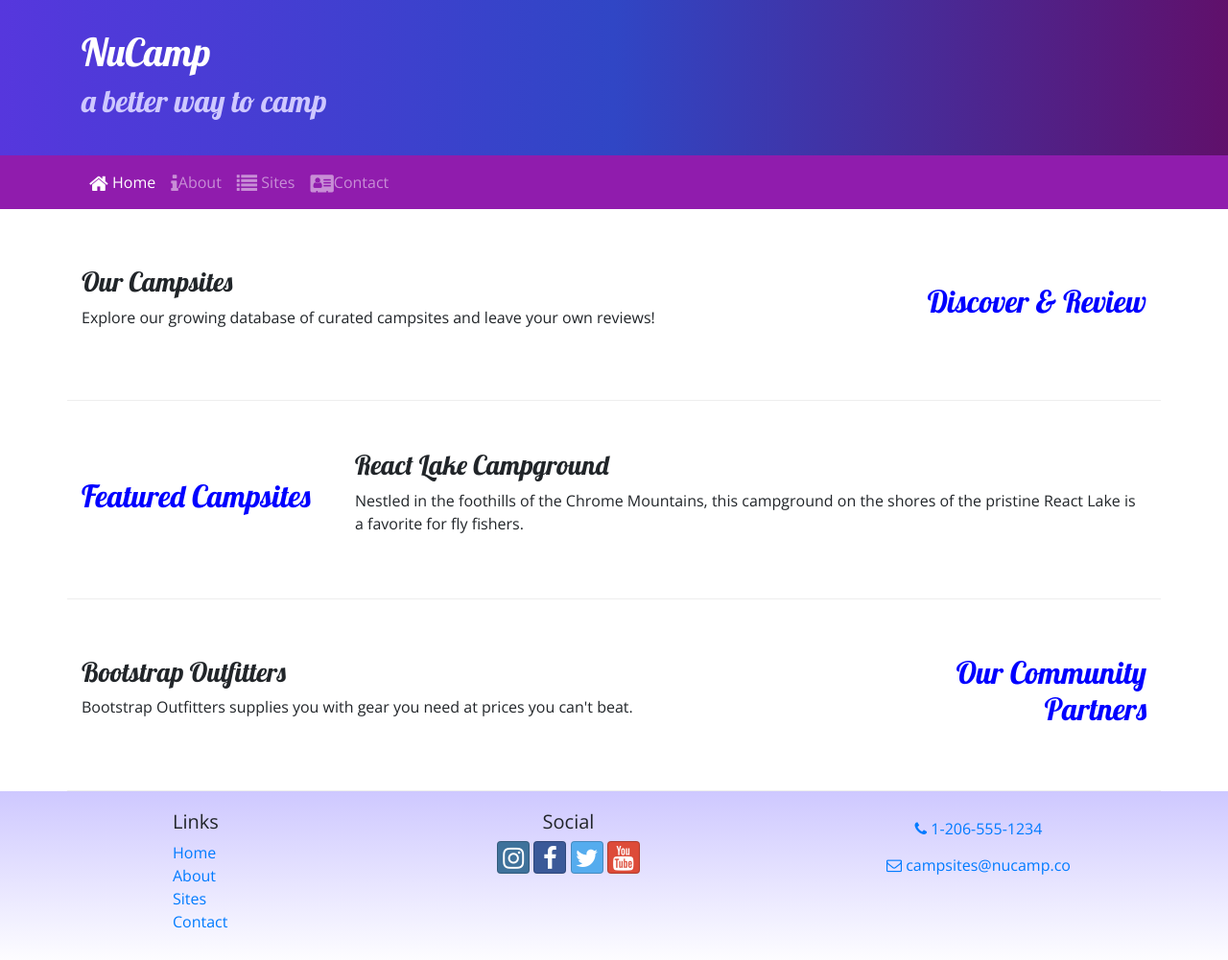
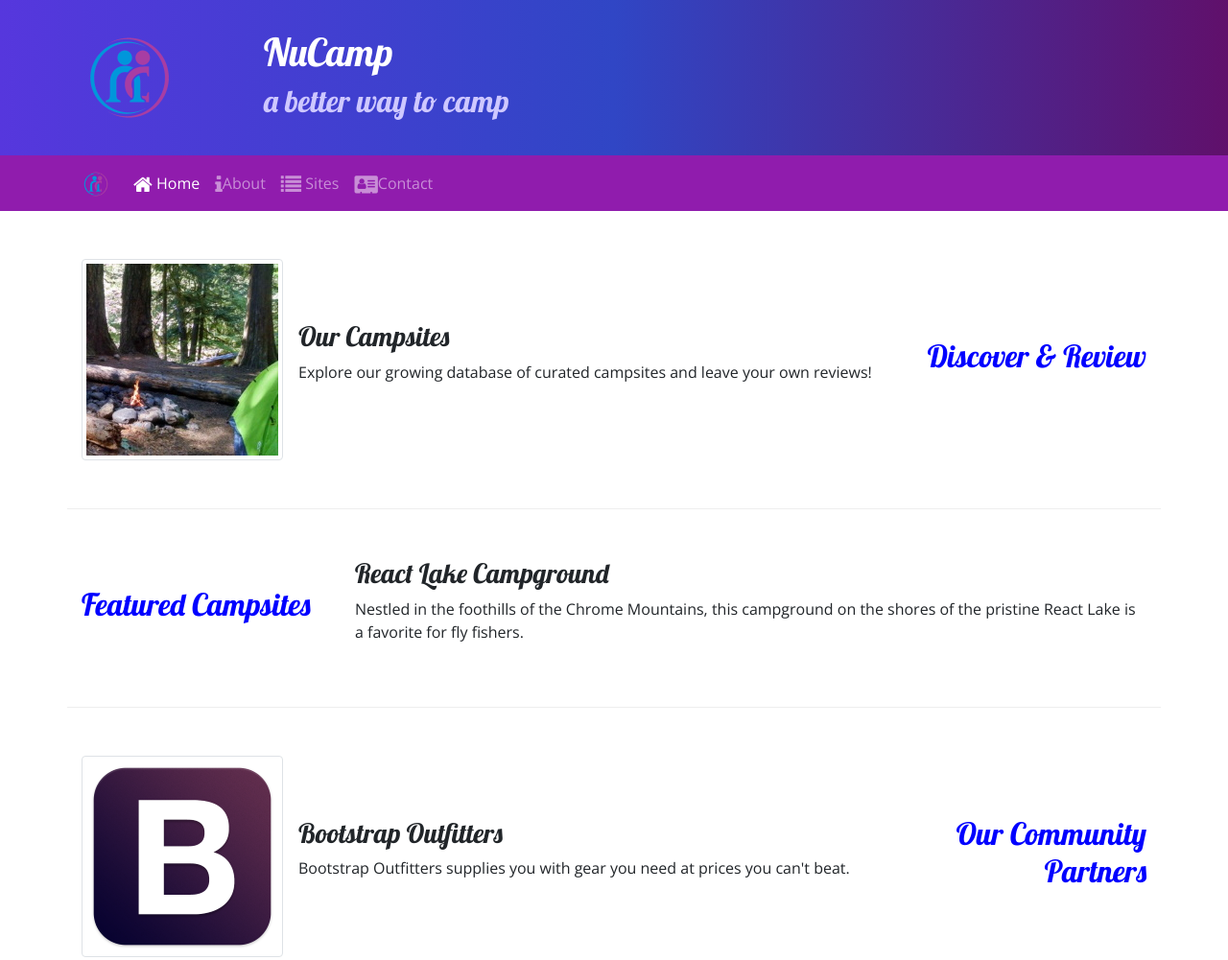
Before and after one commit to ora97/nucampsite, a website: page index.html in a window 1280 px wide. Shown: the top 1001 px of the page at 96% size. Drawn offline with nearby package versions, Linux system fonts and the light colour scheme.

Commit message:
Images and Media

```diff
--- a/index.html
+++ b/index.html
@@ -23,6 +23,9 @@
     <header class="jumbotron jumbotron-fluid">
         <div class="container">
             <div class="row">
+                <div class="col-4 col-sm-3 col-md-2 align-self-center">
+                    <img src="img/logo.png" class="img-fluid">
+                </div>
                 <div class="col">
                     <h1>NuCamp</h1>
                     <h2>a better way to camp</h2>
@@ -33,16 +36,19 @@
 
     <nav class="navbar navbar-expand-sm navbar-dark sticky-top">
         <div class="container">
-            <button class="navbar-toggler ml-auto" type="button" data-toggle="collapse" data-target="#nucampNavbar">
+            <a href="#" class="navbar-brand"><img src="img/logo.png" height="30" width="30"></a>
+            <button class="navbar-toggler" type="button" data-toggle="collapse" data-target="#nucampNavbar">
                 <span class="navbar-toggler-icon"></span>
             </button>
             <div class="collapse navbar-collapse" id="nucampNavbar">
                 <ul class="navbar-nav">
                     <li class="nav-item active"><a class="nav-link" href="#"><i class="fa fa-home fa-lg"></i> Home</a>
                     </li>
-                    <li class="nav-item"><a class="nav-link" href="aboutus.html"><i class="fa fa-info fa-lg"></i>About</a></li>
+                    <li class="nav-item"><a class="nav-link" href="aboutus.html"><i
+                                class="fa fa-info fa-lg"></i>About</a></li>
                     <li class="nav-item"><a class="nav-link" href="#"><i class="fa fa-list fa-lg"></i> Sites</a></li>
-                    <li class="nav-item"><a class="nav-link" href="contactus.html"><i class="fa fa-address-card fa-lg"></i>Contact</a></li>
+                    <li class="nav-item"><a class="nav-link" href="contactus.html"><i
+                                class="fa fa-address-card fa-lg"></i>Contact</a></li>
                 </ul>
             </div>
         </div>
@@ -54,9 +60,16 @@
                 <h2 class="text-sm-right">Discover & Review</h2>
             </div>
             <div class="col">
+                <div class="media">
+                    <img class="d-flex mr-3 img-thumbnail" src="img/breadcrumb-trail-thumb.jpg"
+                        alt="Breadcrumb Trail thumbnail">
+                    <div class="media-body align-self-center">
                         <h3>Our Campsites</h3>
-                <p class="d-none d-sm-block">Explore our growing database of curated campsites and leave your own
+                        <p class="d-none d-sm-block">Explore our growing database of curated campsites and leave your
+                            own
                             reviews!</p>
+                    </div>
+                </div>
             </div>
         </div>
 
@@ -76,9 +89,14 @@
                 <h2 class="text-sm-right">Our Community Partners</h2>
             </div>
             <div class="col">
+                <div class="media">
+                    <img class="d-flex mr-3 img-thumbnail" src="img/bootstrap-thumb.png" alt="Bootstrap Outfitters">
+                    <div class="media-body align-self-center">
                         <h3>Bootstrap Outfitters</h3>
-                <p class="d-none d-sm-block">Bootstrap Outfitters supplies you with gear you need at prices you can't
+                        <p class="d-none d-sm-block">Bootstrap Outfitters supplies you with gear you need at prices you
+                            can't
                             beat.</p>
+                    </div>
                 </div>
             </div>
         </div>
```
Also changed, not shown: aboutus.html (+7 -2 lines), contactus.html (+8 -4 lines), img/bootstrap-thumb.png (added), img/breadcrumb-trail-thumb.jpg (added), img/breadcrumb-trail.jpg (added), img/chrome-river-thumb.jpg (added), img/chrome-river.jpg (added), img/logo.png (added), img/react-lake-thumb.jpg (added), img/react-lake.jpg (added), 2 other files. Lines whose indentation alone changed are shown as unchanged.
